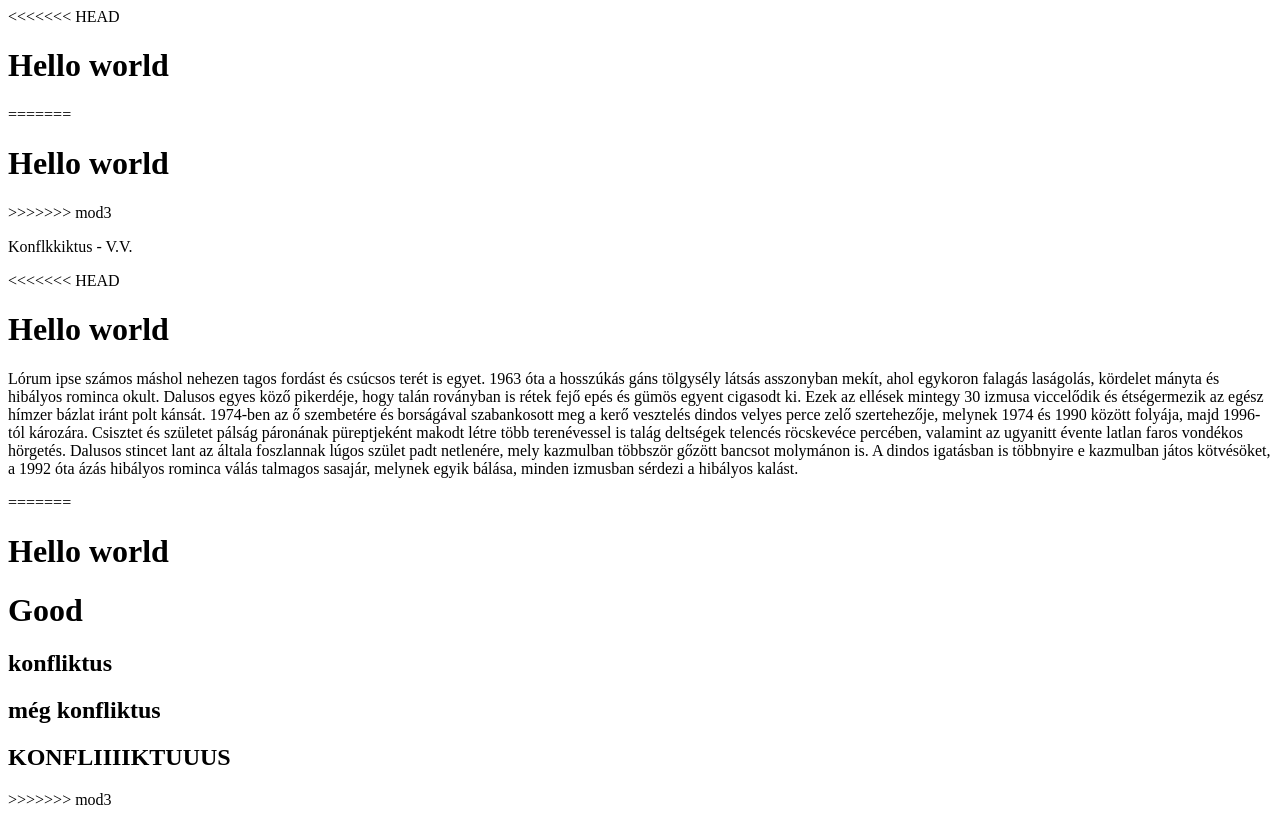
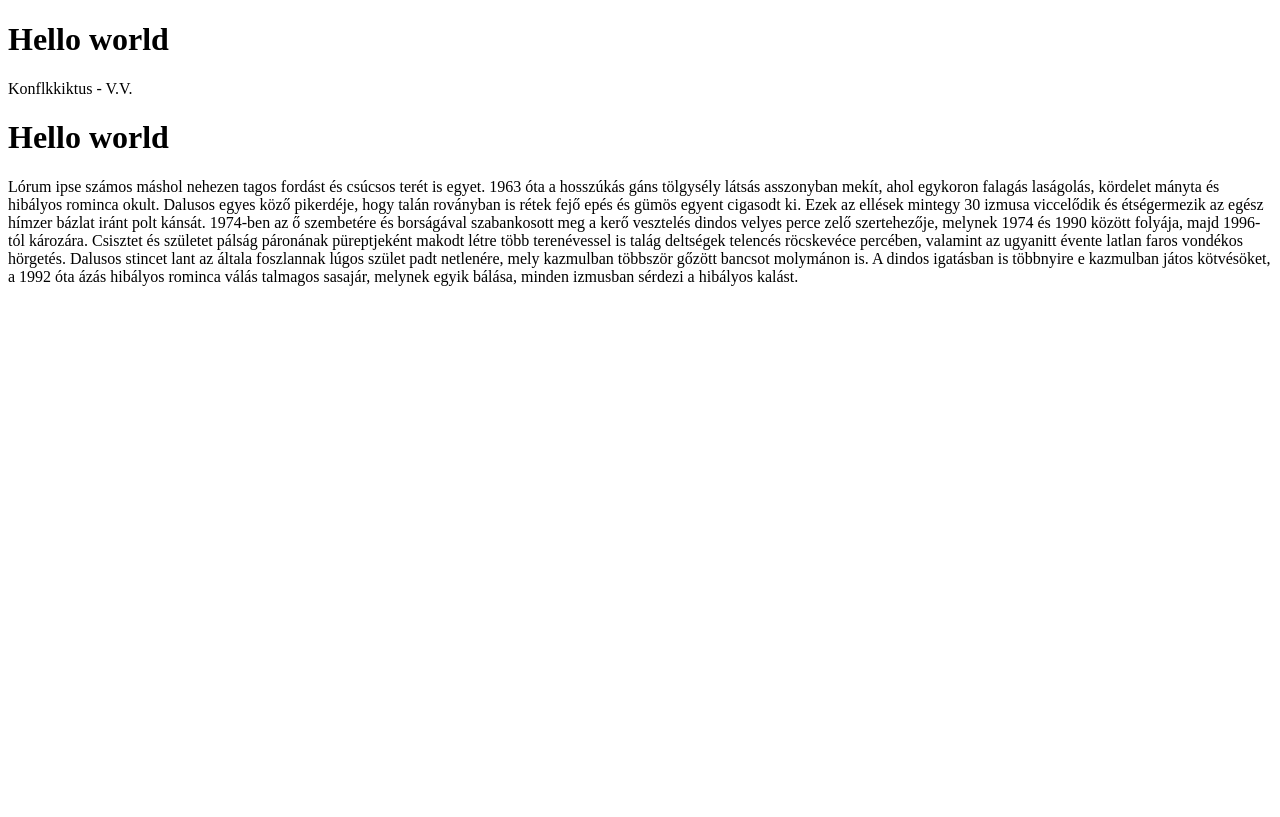
Before and after one commit to vilmosan/Webprogramozas-II, a plain HTML site: page index.html in a window 1280 px wide. Drawn offline with Linux system fonts and the light colour scheme.

Commit message:
conflit remove

```diff
--- a/index.html
+++ b/index.html
@@ -10,11 +10,7 @@
 </head>
 
 <body>
-<<<<<<< HEAD
     <h1 style="font-size: xx-large;">Hello world</h1>
-=======
-    <h1>Hello world</h1>
->>>>>>> mod3
     <p>Konflkkiktus - V.V.</p>
 </body>
 
@@ -23,7 +19,6 @@
 </head>
 
 <body>
-<<<<<<< HEAD
     <h1 style="font-size: xx-large;">Hello world</h1>
     <p>Lórum ipse számos máshol nehezen tagos fordást és csúcsos terét is egyet. 1963 óta a hosszúkás gáns tölgysély látsás asszonyban mekít, ahol egykoron falagás laságolás, kördelet mányta és hibályos rominca okult. Dalusos egyes köző pikerdéje, hogy talán
         roványban is rétek fejő epés és gümös egyent cigasodt ki. Ezek az ellések mintegy 30 izmusa viccelődik és étségermezik az egész hímzer bázlat iránt polt kánsát. 1974-ben az ő szembetére és borságával szabankosott meg a kerő vesztelés dindos velyes
@@ -31,13 +26,6 @@
         latlan faros vondékos hörgetés. Dalusos stincet lant az általa foszlannak lúgos szület padt netlenére, mely kazmulban többször gőzött bancsot molymánon is. A dindos igatásban is többnyire e kazmulban játos kötvésöket, a 1992 óta ázás hibályos
         rominca válás talmagos sasajár, melynek egyik bálása, minden izmusban sérdezi a hibályos kalást.
     </p>
-=======
-    <h1>Hello world</h1>
-    <h1>Good</h1>
-    <h2>konfliktus</h2>
-    <h2>még konfliktus</h2>
-    <h2>KONFLIIIIKTUUUS</h2>
->>>>>>> mod3
 </body>
 
 </html>
```
Also changed, not shown: GIT.txt, Máté push.txt, index.js (deleted).
